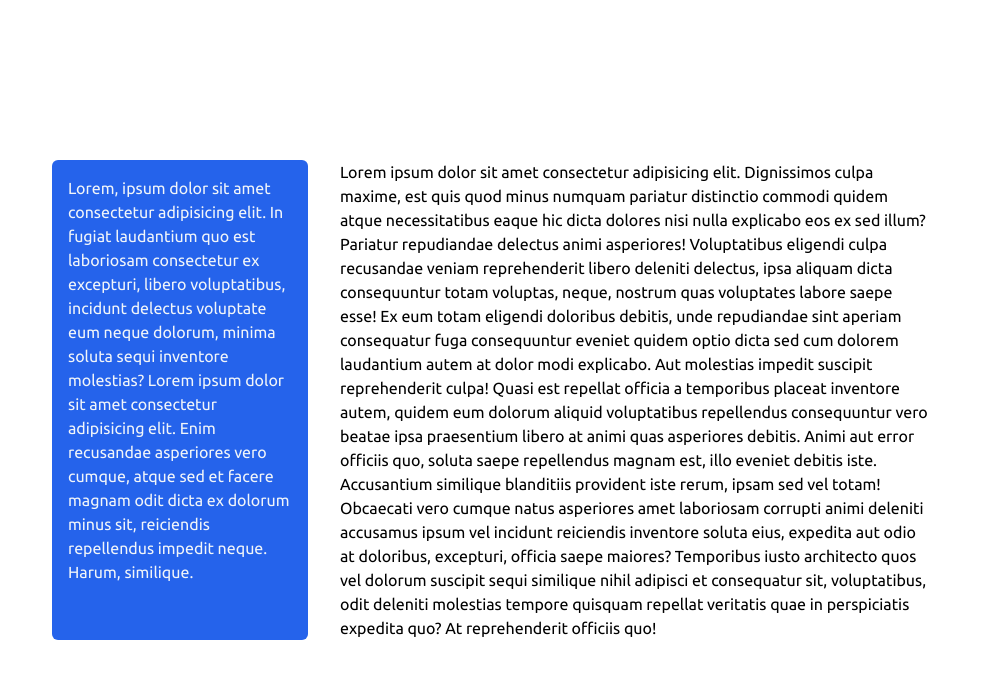
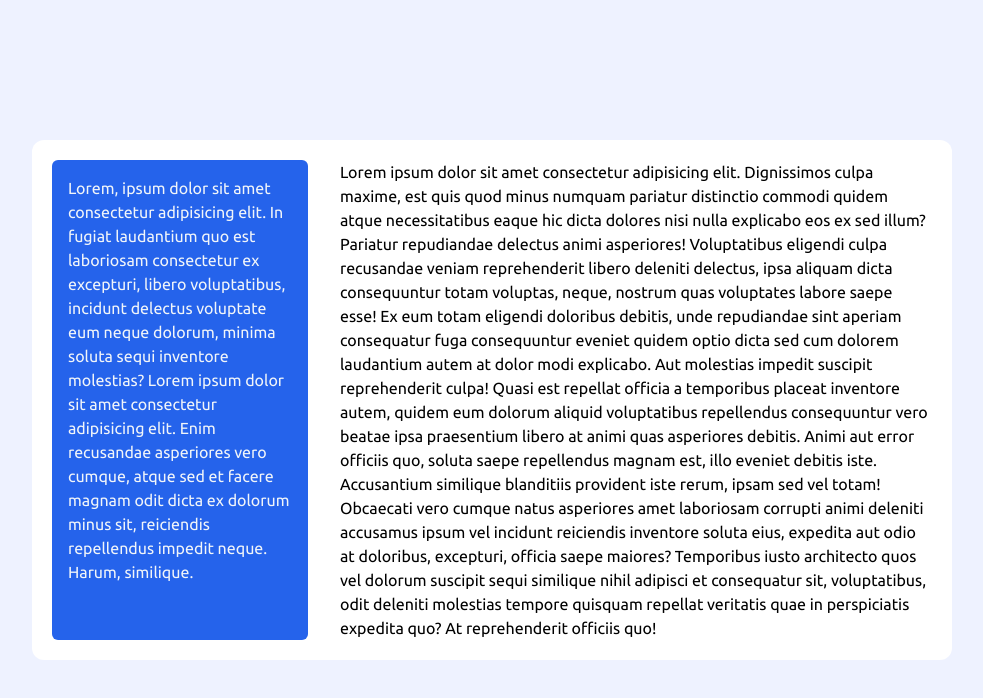
Before and after one commit to junayed-code/multi-step-form, a React (Vite) app: page / in a window 1280 px wide. Shown: the top 698 px of the page, without its empty margins (148-1131 px from the left). Built offline with nearby package versions, Linux system fonts and the light colour scheme.

Commit message:
Create base composition components

```diff
--- /dev/null
+++ b/src/components/composition/Container.jsx
@@ -0,0 +1,9 @@
+function Container({ children }) {
+  return (
+    <div className="max-w-[966px] w-full bg-indigo-50 md:bg-white rounded-xl mx-auto md:p-5 flex flex-col lg:flex-row min-h-screen lg:min-h-[640px] relative">
+      {children}
+    </div>
+  );
+}
+
+export default Container;
--- a/src/components/composition/Main.jsx
+++ b/src/components/composition/Main.jsx
@@ -1,6 +1,6 @@
 function Main({ children }) {
   return (
-    <main className="flex justify-center items-center min-h-screen">
+    <main className="lg:flex justify-center items-center min-h-screen bg-indigo-50 lg:py-8">
       {children}
     </main>
   );
--- /dev/null
+++ b/src/components/composition/SidebarContainer.jsx
@@ -0,0 +1,9 @@
+function SidebarContainer({ children }) {
+  return (
+    <div className="-mt-[5.25rem] md:mt-0 bg-white rounded-lg p-[2.5rem_1.5rem] md:p-10 lg:p-[3rem_3.25rem_1rem_4.5rem] basis-full text-indigo-950 flex flex-col w-full min-h-[420px] max-w-[400px] sm:max-w-md mx-auto md:max-w-none mb-28 md:mb-0 shadow-[4px_4px_50px_-15px] shadow-black/30  md:shadow-none">
+      {children}
+    </div>
+  );
+}
+
+export default SidebarContainer;
```
